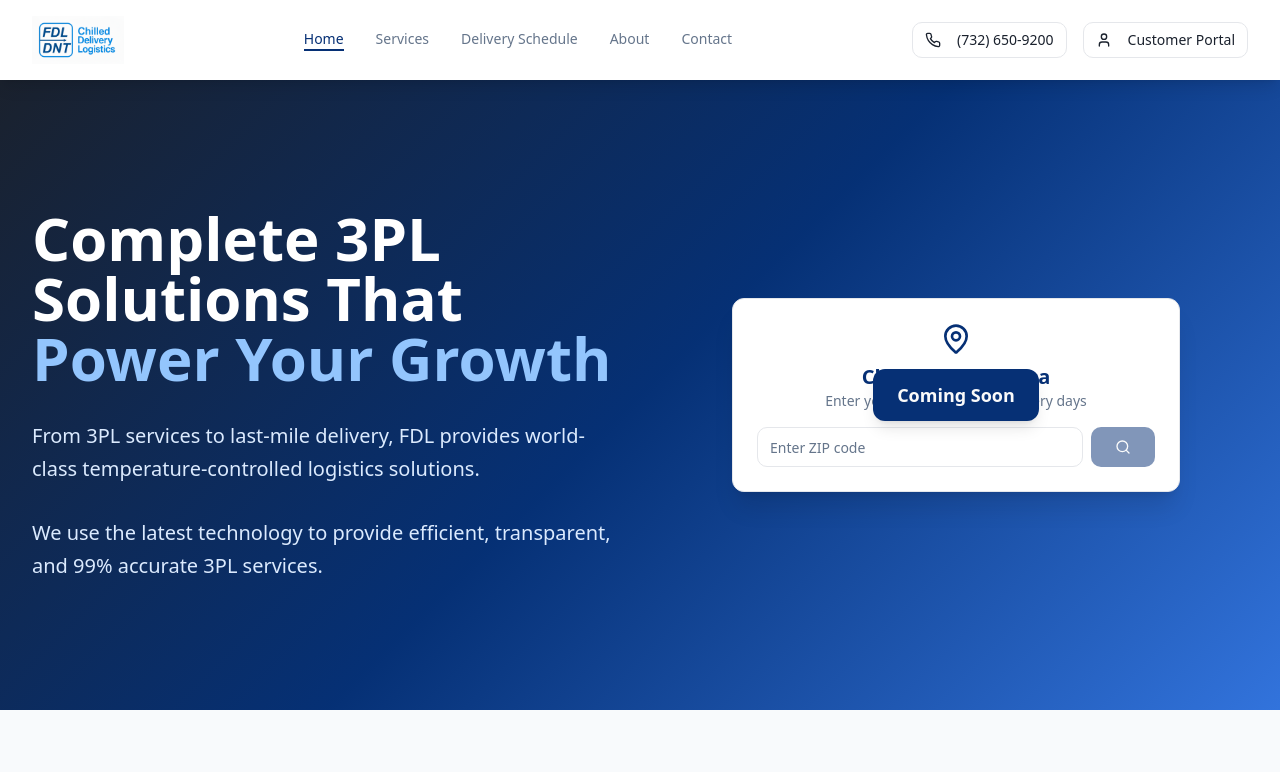
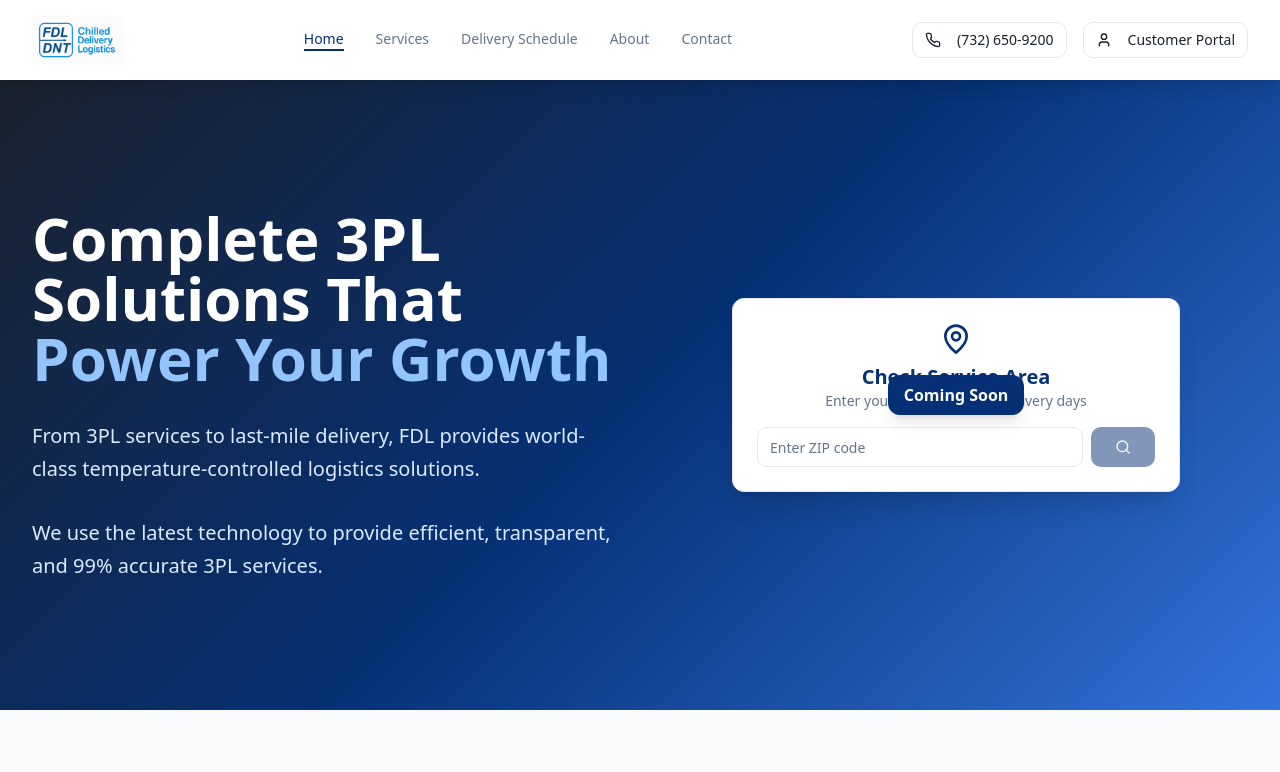
Before and after one commit to ziaddanasouri/fdl-website-excellence-hub, a React (Vite) app: page / in a window 1280 px wide. Shown: the top 772 px of the page. Built offline with nearby package versions, Linux system fonts and the light colour scheme.

Commit message:
Refactor: Shrink "Coming Soon" overlay

```diff
--- a/src/pages/Index.tsx
+++ b/src/pages/Index.tsx
@@ -106,7 +106,7 @@ const Index = () => {
                 <ZipCodeChecker />
               </div>
               <div className="absolute inset-0 flex items-center justify-center rounded-lg">
-                <div className="bg-primary text-primary-foreground px-6 py-3 rounded-lg shadow-lg font-semibold text-lg backdrop-blur-[1px]">
+                <div className="bg-primary text-primary-foreground px-4 py-2 rounded-lg shadow-lg font-semibold text-base backdrop-blur-[1px]">
                   Coming Soon
                 </div>
               </div>
```
